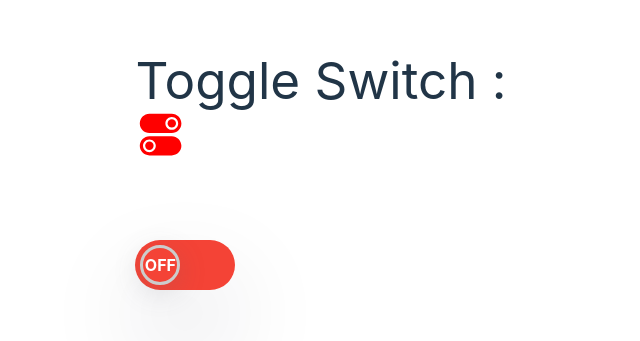
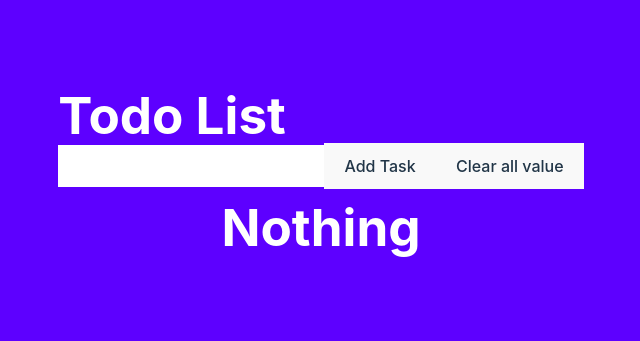
Before and after one commit to akshaythappar/React, a React (Vite) app in the folder react-thapa/: page / in a window 1280 px wide. Shown: the part 229-570 px from the top of the page, without its empty margins (319-959 px from the left). Built offline with nearby package versions, Linux system fonts and the light colour scheme.

Commit message:
to-do app by me

```diff
--- a/react-thapa/src/App.jsx
+++ b/react-thapa/src/App.jsx
@@ -1,11 +1,10 @@
 import React from "react";
-import "./components/EV.css"
-// import { LiftStateUp } from "./components/LiftStateUp";
-import { ToggleSwitch } from "./components/Projects/ToggleSwitch/ToggleSwitch";
+import { ToDoApp } from "./components/Projects/ToDoApp/ToDoApp";
+
 export const App = () => {
   return (
      <>
-      <ToggleSwitch/>
+      <ToDoApp/>
     </>
   );
 };
--- /dev/null
+++ b/react-thapa/src/components/Projects/ToDoApp/ToDoApp.css
@@ -0,0 +1,18 @@
+*{
+    margin: 0;
+    padding: 0;
+}
+
+body{
+    display: flex;
+    justify-content: center;
+    /* align-items: center; */
+    height: 100vh;
+    width: 100vw;
+    background: rgb(93, 0, 255);
+}
+
+h1{
+    color: white;
+    font-weight: bold;
+}
--- /dev/null
+++ b/react-thapa/src/components/Projects/ToDoApp/ToDoApp.jsx
@@ -0,0 +1,28 @@
+import { useState, useEffect } from "react";
+
+import "./ToDoApp.css";
+import { ToDoContent } from "./ToDoContent";
+import { ToDoInput } from "./ToDoInput";
+
+export const ToDoApp = () => {
+  const [content, setContent] = useState([]);
+
+  // Load tasks from localStorage on initial render
+  useEffect(() => {
+    const storedTasks = Object.keys(localStorage).map((key) => {
+      //   JSON.parse(localStorage.getItem(key))
+      return { text: key, status: localStorage.getItem(key) };
+    });
+    setContent(storedTasks);
+  }, []);
+
+  return (
+    <>
+      <div className="container">
+        <h1>Todo List</h1>
+        <ToDoInput content={content} setContent={setContent} />
+        <ToDoContent content={content} setContent={setContent} />
+      </div>
+    </>
+  );
+};
--- /dev/null
+++ b/react-thapa/src/components/Projects/ToDoApp/ToDoContent.jsx
@@ -0,0 +1,71 @@
+import { MdOutlineDeleteForever } from "react-icons/md";
+import { FaCheckCircle } from "react-icons/fa";
+export const ToDoContent = ({ content, setContent }) => {
+  const handleMarkClick = (key) => {
+    let currentStatus = JSON.parse(localStorage.getItem(key));
+    const newStatus = currentStatus === 0 ? 1 : 0;
+    localStorage.setItem(key, JSON.stringify(newStatus));
+
+    const updatedContent = content.map((item) =>
+      item.text === key ? { ...item, status: newStatus } : item
+    );
+    setContent(updatedContent);
+  };
+
+  const handleDeleteButton = (text) => {
+    localStorage.removeItem(text);
+    const updatedContent = content.filter((item) => item.text !== text);
+    setContent(updatedContent);
+  };
+  return (
+    <div className="content" style={{ marginTop: "10px" }}>
+      <ul
+        style={{
+          display: "flex",
+          justifyContent: "center",
+          alignItems: "center",
+          gap: "3px",
+          flexDirection: "column",
+        }}
+      >
+        {content.length ? (
+          content.map((item, index) => (
+            <li
+              key={index}
+              style={{
+                width: "100%",
+                background: "white",
+                padding: "10px 20px",
+                borderRadius: "20px",
+                display: "flex",
+                flexDirection: "row",
+                justifyContent: "space-between",
+              }}
+            >
+              {item.status ? "hogya" : item.text}
+              <div
+                className="buttons"
+                style={{ display: "flex", flexDirection: "row", gap: "30px" }}
+              >
+                <FaCheckCircle
+                  style={{
+                    fontSize: "26px",
+                    color: "green",
+                    cursor: "pointer",
+                  }}
+                  onClick={() => handleMarkClick(item.text)}
+                />
+                <MdOutlineDeleteForever
+                  style={{ fontSize: "26px", color: "red", cursor: "pointer" }}
+                  onClick={() => handleDeleteButton(item.text)}
+                />
+              </div>
+            </li>
+          ))
+        ) : (
+          <h1>Nothing</h1>
+        )}
+      </ul>
+    </div>
+  );
+};
--- /dev/null
+++ b/react-thapa/src/components/Projects/ToDoApp/ToDoInput.jsx
@@ -0,0 +1,41 @@
+import { useState } from "react";
+
+export const ToDoInput = ({ content, setContent }) => {
+  const [inputValue, setInputValue] = useState("");
+  const handleInputChange = (e) => {
+    setInputValue(e.target.value);
+  };
+
+  const handleButtonClick = () => {
+    if (localStorage.getItem(inputValue)) {
+      alert("vale is already there ");
+    } else {
+      const obj = { text: inputValue, status: 0 };
+      const newContent = [...content, obj];
+      setContent(newContent);
+      localStorage.setItem(inputValue, 0);
+      setInputValue("");
+    }
+  };
+
+  const handleClearAllValue = () => {
+    localStorage.clear();
+    setContent([]);
+  };
+  return (
+    <div className="input-container">
+      <input
+        type="text"
+        value={inputValue}
+        onChange={handleInputChange}
+        style={{ padding: "9px" }}
+      />
+      <button style={{ borderRadius: "0px" }} onClick={handleButtonClick}>
+        Add Task
+      </button>
+      <button style={{ borderRadius: "0px" }} onClick={handleClearAllValue}>
+        Clear all value
+      </button>
+    </div>
+  );
+};
```
